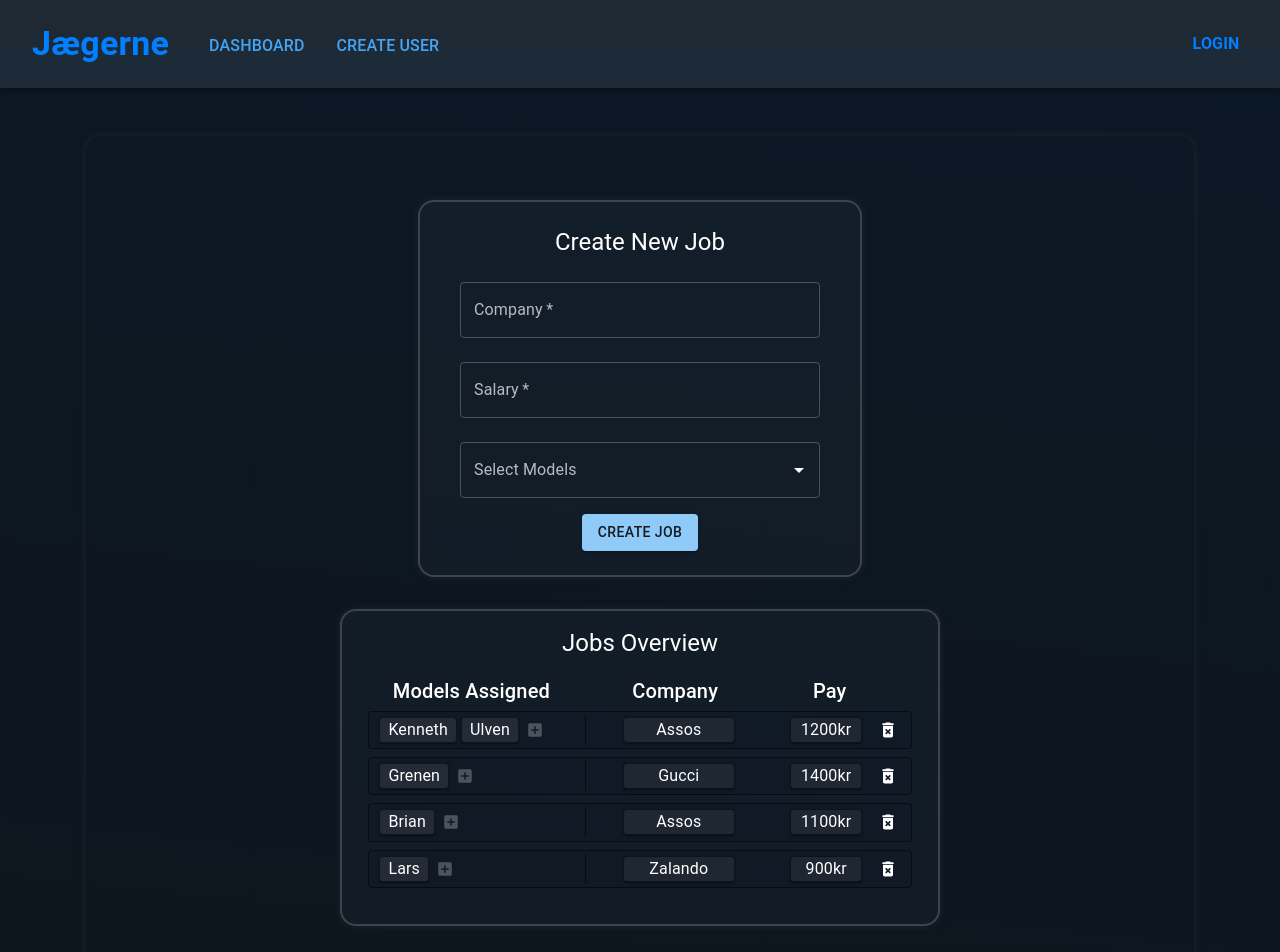
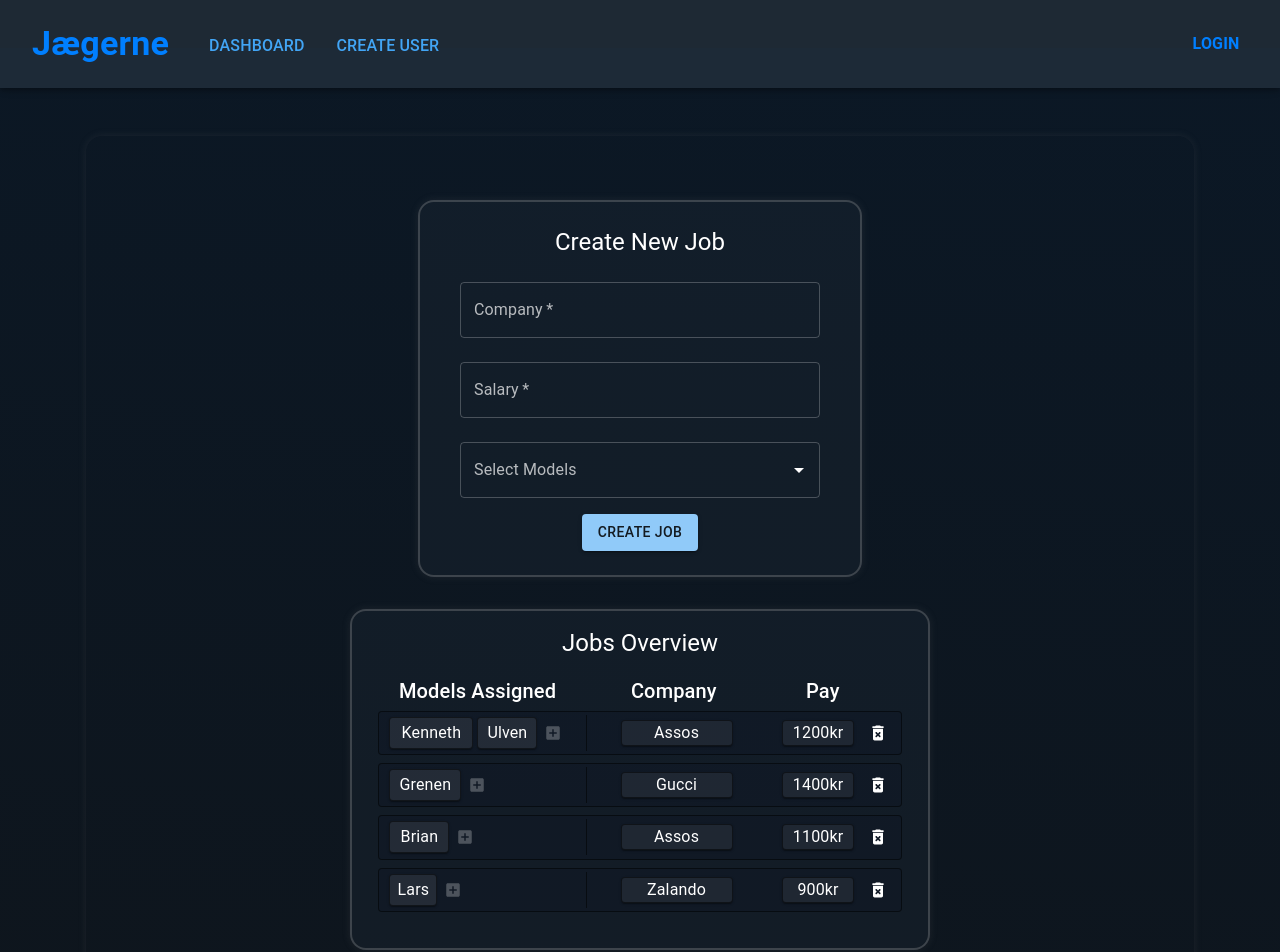
Before and after one commit to s-bogelund/FED-Assignment2, a React (Create React App) app in the folder frontend/: page /dashboard in a window 1280 px wide. Shown: the top 952 px of the page. Built offline with nearby package versions, Linux system fonts and the light colour scheme.

Commit message:
Added additional styling to the job component... again..

```diff
--- a/frontend/src/components/Dashboard/AddModelDialog.js
+++ b/frontend/src/components/Dashboard/AddModelDialog.js
@@ -23,7 +23,15 @@ const AddModelDialog = (props) => {
 	});
 
 	return (
-		<Dialog open={props.open} onClose={props.onCancel}>
+		<Dialog
+			open={props.open}
+			onClose={props.onCancel}
+			sx={{
+				"&.container": {
+					backgroundColor: "red",
+				},
+			}}
+		>
 			<DialogTitle>Add Model</DialogTitle>
 			<DialogContent>
 				<DialogContentText>
--- a/frontend/src/components/Dashboard/JobsList/Job.js
+++ b/frontend/src/components/Dashboard/JobsList/Job.js
@@ -140,8 +140,16 @@ const Job = (props) => {
 			</Box>
 
 			<Box sx={{ display: "flex", justifyContent: "flex-end" }}>
-				<Tooltip title="Delete Job" placement="top">
-					<IconButton size="small" onClick={onDeleteJob}>
+				<Tooltip title="Delete Job" placement="right">
+					<IconButton
+						size="small"
+						onClick={onDeleteJob}
+						sx={{
+							"&:hover": {
+								color: "darkred",
+							},
+						}}
+					>
 						<DeleteForeverRoundedIcon fontSize="small" />
 					</IconButton>
 				</Tooltip>
--- a/frontend/src/components/Dashboard/JobsList/JobModels.js
+++ b/frontend/src/components/Dashboard/JobsList/JobModels.js
@@ -1,17 +1,19 @@
-import { Paper, Typography } from "@mui/material";
+import { Paper, Tooltip, Typography } from "@mui/material";
 import React, { useEffect, useState } from "react";
+import RemoveCircleOutlineIcon from "@mui/icons-material/RemoveCircleOutline";
 
 const JobModels = (props) => {
 	const [isHovering, setIsHovering] = useState(false);
 
 	const paperStyle = {
 		display: "flex",
-		justifyContent: "flex-start",
+		justifyContent: "center",
 		alignItems: "center",
 		backgroundColor: "rgba(255, 255, 255, 0.03)",
 		borderRadius: 1,
 		border: "1px solid rgba(0, 0, 0, 0.52)",
 		px: 1,
+		height: "2rem",
 		m: 0.25,
 	};
 
@@ -20,6 +22,7 @@ const JobModels = (props) => {
 	// };
 
 	return (
+		<Tooltip title="Click to remove" placement="top">
 			<Paper
 				onMouseEnter={() => setIsHovering(true)}
 				onMouseLeave={() => setIsHovering(false)}
@@ -27,15 +30,16 @@ const JobModels = (props) => {
 				sx={{
 					...paperStyle,
 					cursor: "pointer",
+					width: props.model.length * 12 + "px",
 					"&:hover": {
-					backgroundColor: "rgba(255, 25, 25, 0.8)",
+						backgroundColor: "rgba(255, 25, 25, 0.45)",
 					},
 				}}
 			>
-			<Typography variant="body1">
-				{isHovering ? props.model + " X" : props.model}
-			</Typography>
+				{isHovering && <RemoveCircleOutlineIcon size="sm" />}
+				{!isHovering && <Typography variant="body1">{props.model}</Typography>}
 			</Paper>
+		</Tooltip>
 	);
 };
 
--- a/frontend/src/components/Dashboard/JobsList/JobsList.js
+++ b/frontend/src/components/Dashboard/JobsList/JobsList.js
@@ -31,12 +31,14 @@ const JobsList = (props) => {
 
 	return (
 		<Container
-			maxWidth="sm"
+			maxWidth="lg"
 			sx={{
 				...containerStyle,
 				paddingBottom: 4,
 				paddingTop: 2,
 				flexGrow: 0,
+				width: "50%",
+				minWidth: "580px",
 			}}
 		>
 			<Typography
--- a/frontend/src/components/Dashboard/ModelList/ModelList.js
+++ b/frontend/src/components/Dashboard/ModelList/ModelList.js
@@ -25,7 +25,7 @@ const ModelList = (props) => {
 
 	return (
 		<Container
-			maxWidth="xl"
+			maxWidth="xxl"
 			sx={{
 				...containerStyle,
 				flexDirection: "column",
```
Lines whose indentation alone changed are shown as unchanged.
